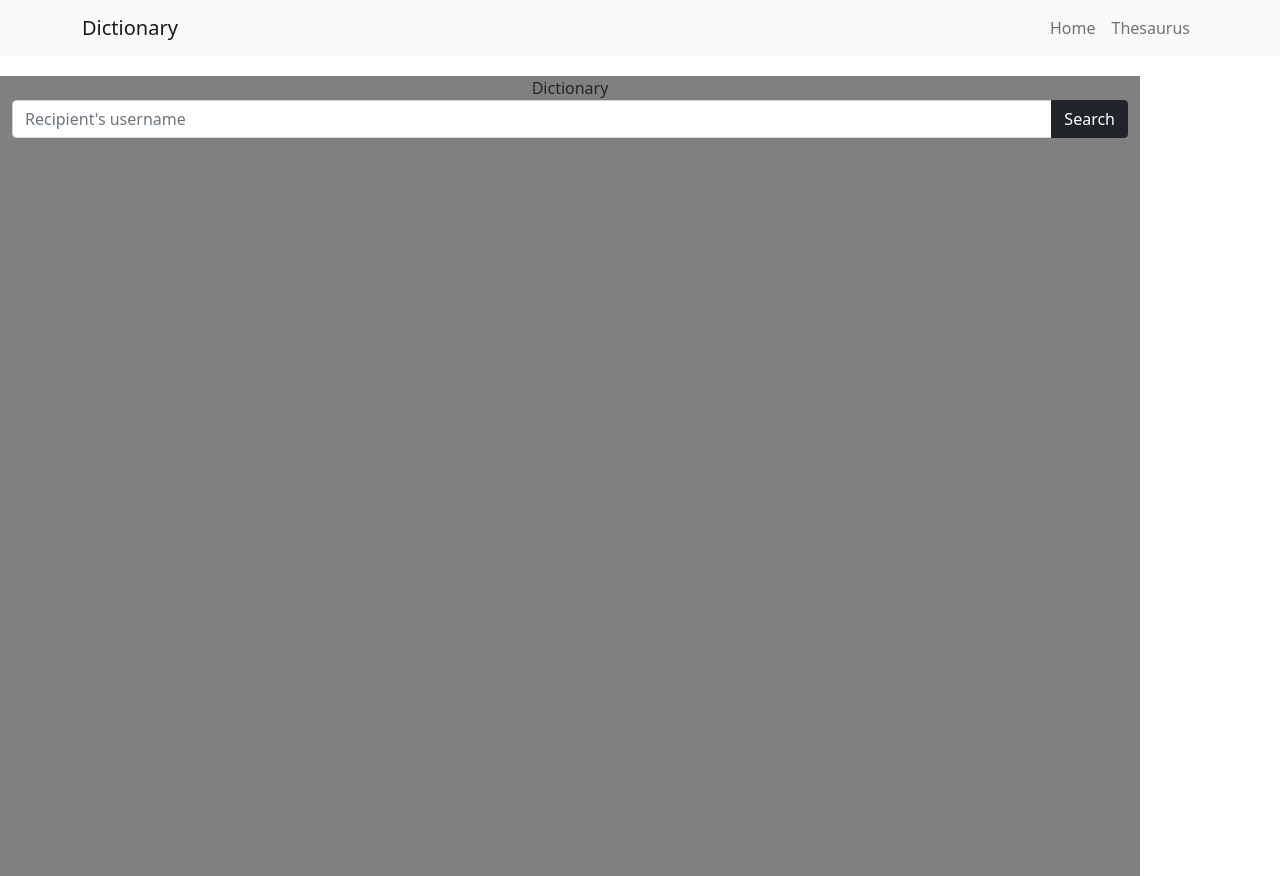
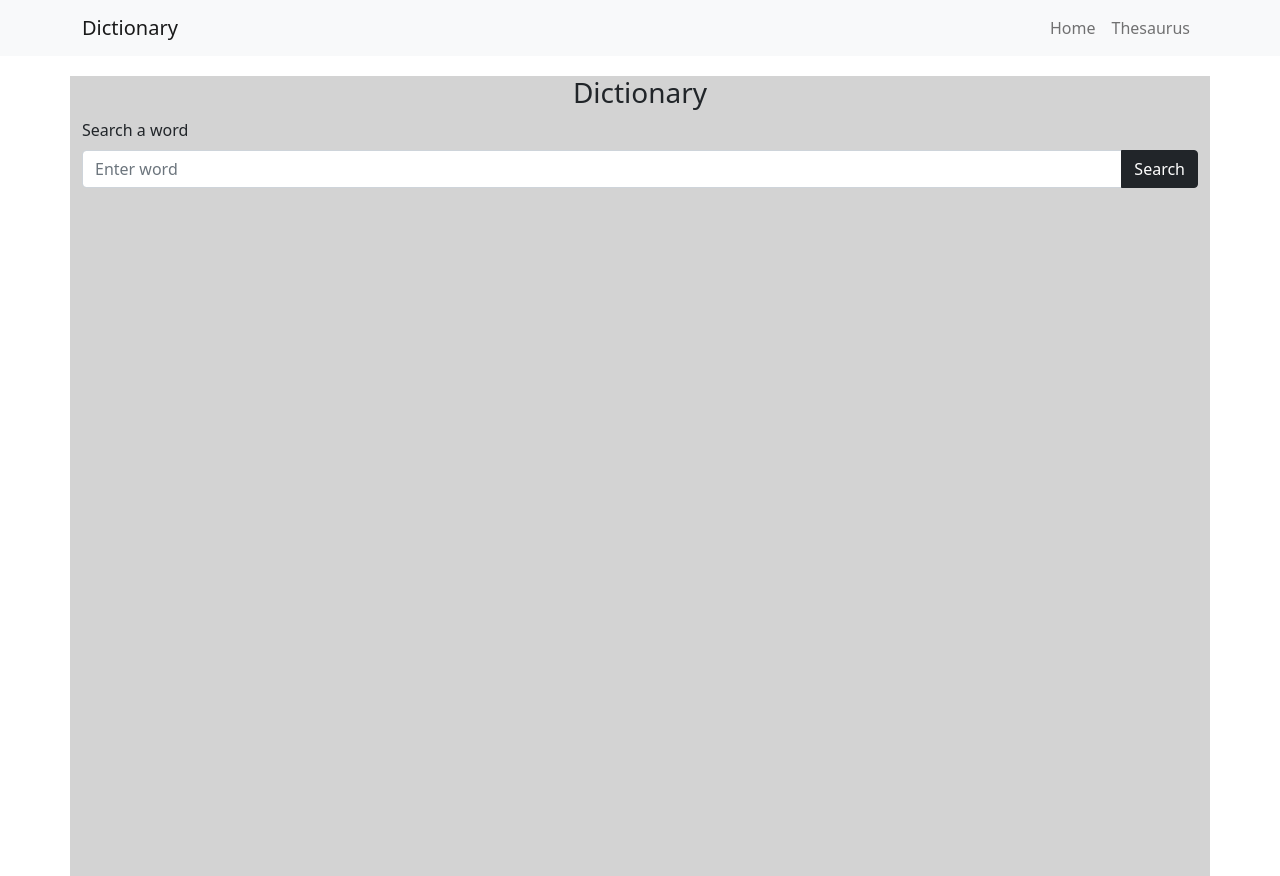
Before and after one commit to ServandoL/React-Dictionary, a React (Create React App) app in the folder dictionary/: page / in a window 1280 px wide. Built offline with nearby package versions, Linux system fonts and the light colour scheme.

Commit message:
changed input label

```diff
--- a/dictionary/src/index.css
+++ b/dictionary/src/index.css
@@ -14,9 +14,10 @@ code {
 
 .container.mainContainer {
   margin-top: 20px;
+  background-color: lightgray;
+  height: 100vh;
+}
+
+.center {
   text-align: center;
-  background-color: grey;
-  position: absolute;
-    width: 100%;
-    height: 100%;
 }
--- a/dictionary/src/screens/Home.js
+++ b/dictionary/src/screens/Home.js
@@ -4,24 +4,27 @@ import InputGroup from "react-bootstrap/InputGroup";
 import FormControl from "react-bootstrap/FormControl";
 import Row from "react-bootstrap/Row";
 import Button from "react-bootstrap/Button";
+import Form from "react-bootstrap/Form";
+import Col from "react-bootstrap/Col";
 
 export default function Home() {
   return (
     <div>
       <Navigation />
       <Container className="mainContainer">
-        Dictionary
+        <h3 className="center">Dictionary</h3>
         <Row>
+          <Col>
+            <Form.Label>Search a word</Form.Label>
             <InputGroup className="mb-3">
               <FormControl
-              placeholder="Recipient's username"
-              aria-label="Recipient's username"
-              aria-describedby="basic-addon2"
+                placeholder="Enter word"
               />
               <Button variant="dark" id="button-addon2">
                 Search
               </Button>
             </InputGroup>
+          </Col>
         </Row>
       </Container>
 
```
Lines whose indentation alone changed are shown as unchanged.
